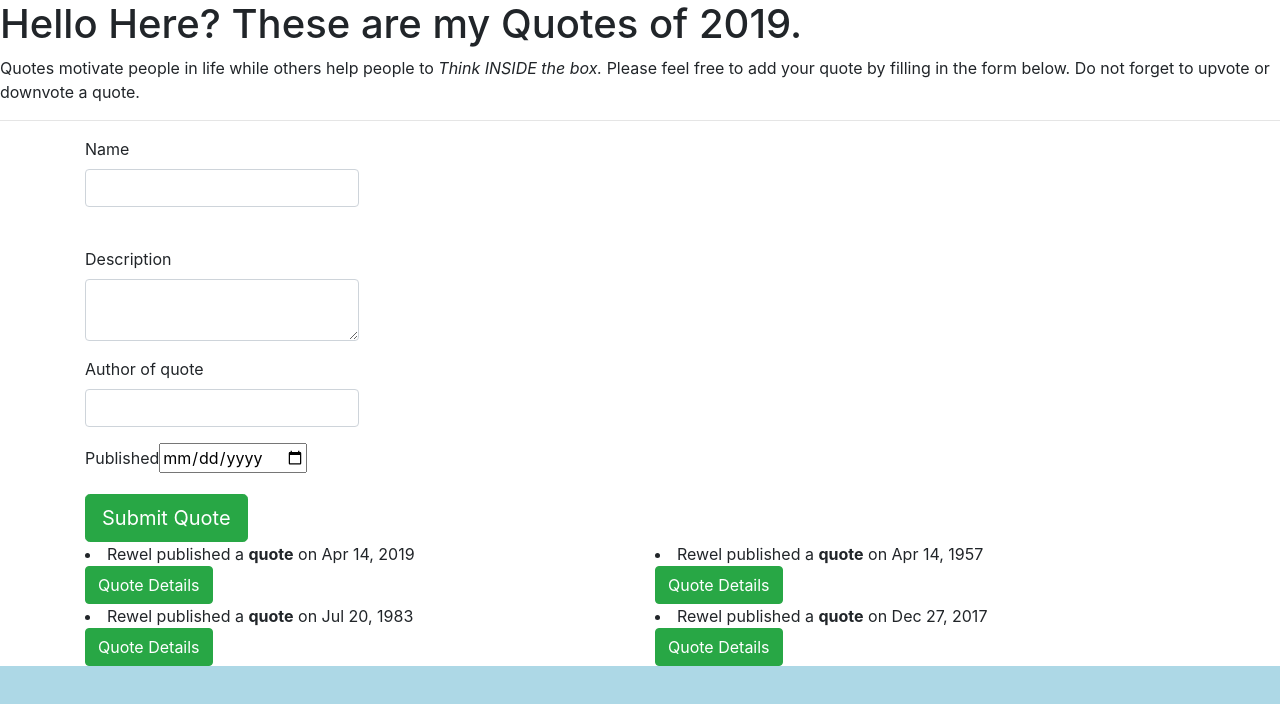
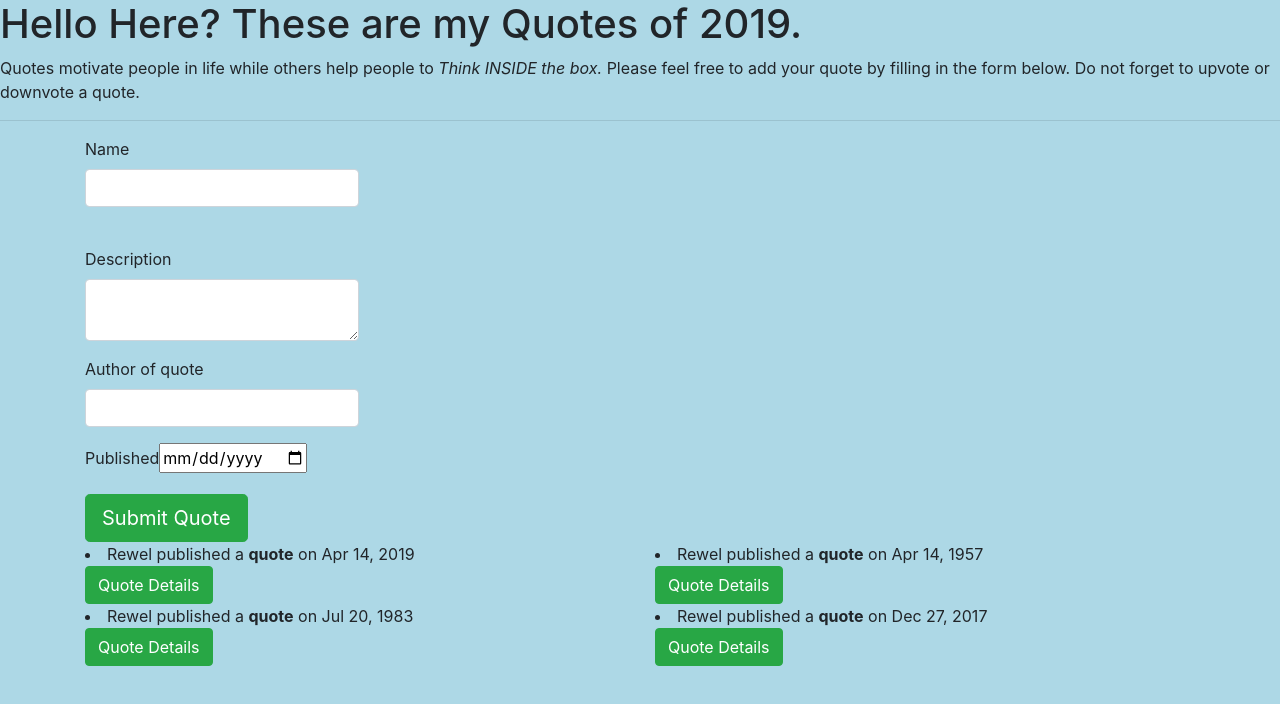
Before and after one commit to Doktatech/Quotes, an Angular app: page / in a window 1280 px wide. Shown: the top 704 px of the page. Built offline with nearby package versions, Linux system fonts and the light colour scheme.

Commit message:
Add background color

```diff
--- a/src/app/app.component.html
+++ b/src/app/app.component.html
@@ -1,3 +1,3 @@
-<body>
+<body style="background-color: lightblue;">
         <app-quote></app-quote>
 </body>
```
